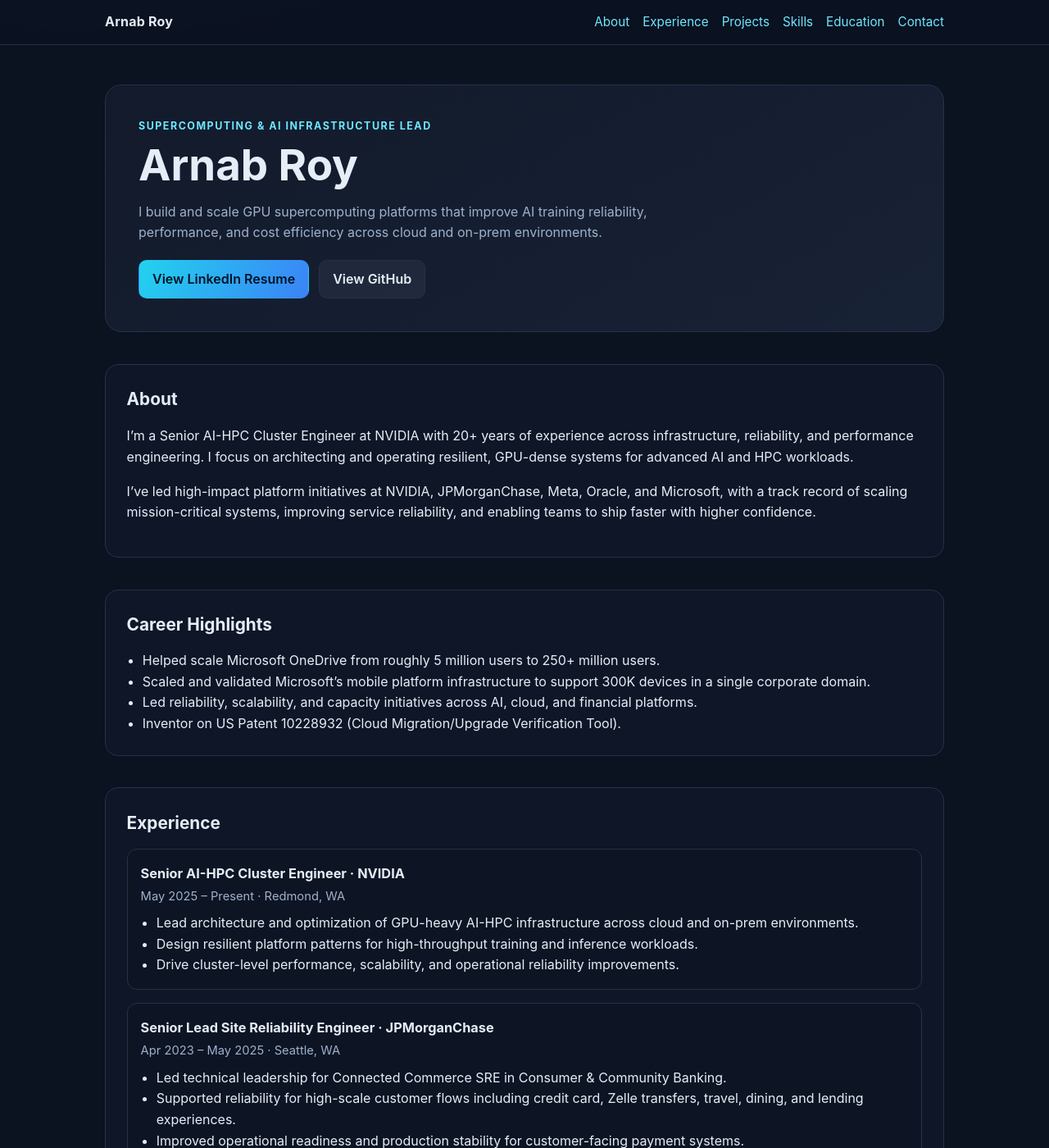
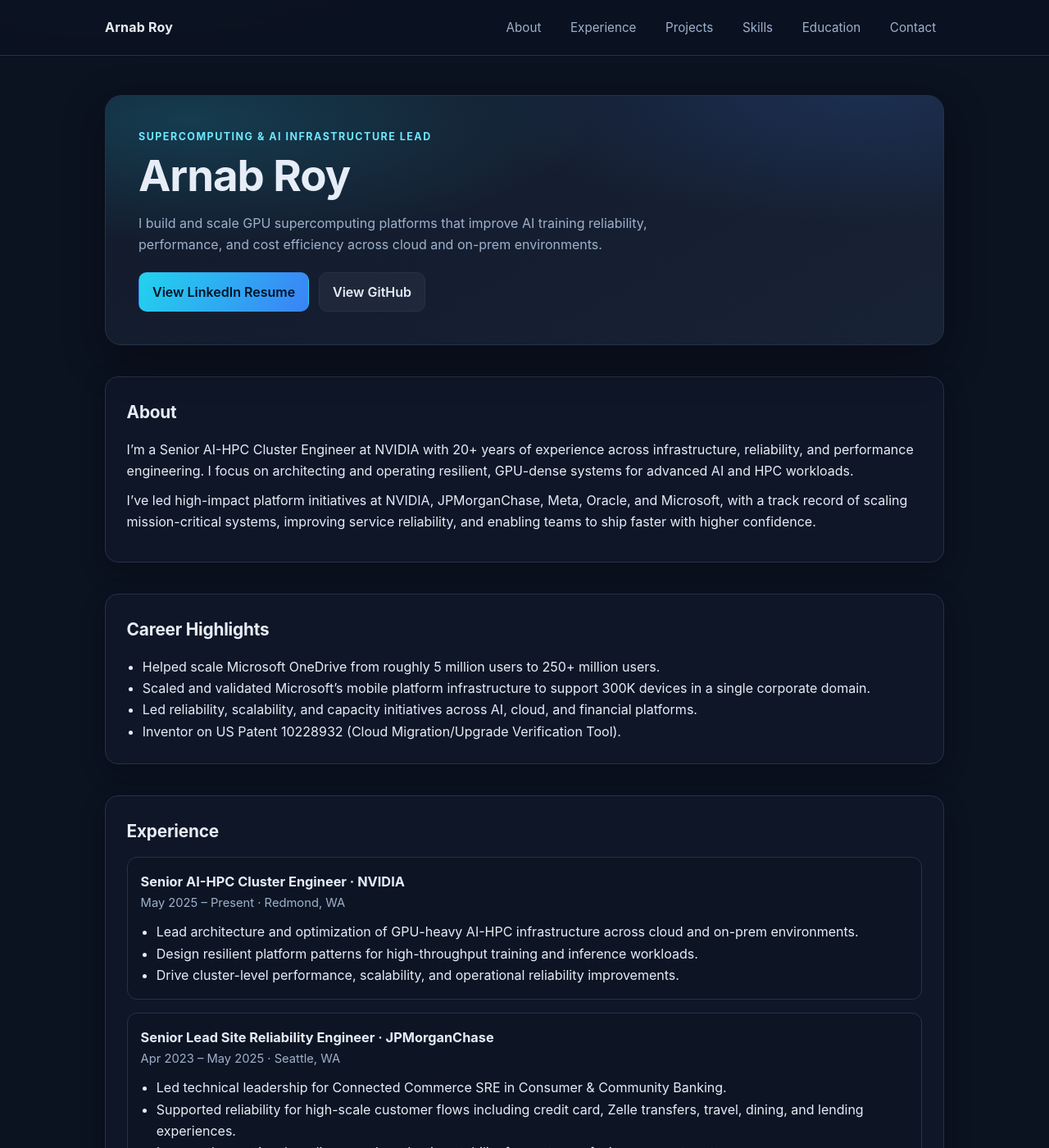
Before and after one commit to arnabroy/arnabroy.github.io, a Jekyll site: the page built from index.html, in a window 1280 px wide and 1400 px high. Shown: the whole window at 82% size. Built offline with Jekyll 4.4.1, drawn with Linux system fonts in a browser that asks for light colours.

Commit message:
Improve site theme styling

```diff
--- a/assets/css/style.css
+++ b/assets/css/style.css
@@ -7,6 +7,9 @@
   --brand: #6ee7ff;
   --brand-strong: #22d3ee;
   --border: #25324a;
+  --shadow: 0 16px 50px rgba(0, 0, 0, 0.35);
+  --shadow-soft: 0 10px 30px rgba(0, 0, 0, 0.25);
+  --ring: 0 0 0 3px rgba(34, 211, 238, 0.25);
 }
 
 *,
@@ -21,8 +24,11 @@
   padding: 0;
   background: radial-gradient(1200px 700px at 10% -10%, #1d2f52 0%, var(--bg) 60%);
   color: var(--text);
-  font-family: -apple-system, BlinkMacSystemFont, "Segoe UI", Roboto, Helvetica, Arial, sans-serif;
-  line-height: 1.6;
+  font-family: ui-sans-serif, -apple-system, BlinkMacSystemFont, "Segoe UI", Roboto, Helvetica, Arial,
+    "Apple Color Emoji", "Segoe UI Emoji";
+  line-height: 1.65;
+  text-rendering: optimizeLegibility;
+  -webkit-font-smoothing: antialiased;
 }
 
 a {
@@ -32,6 +38,21 @@
 
 a:hover {
   color: var(--brand-strong);
+}
+
+.brand,
+.nav a,
+.button {
+  outline: none;
+}
+
+:focus-visible {
+  box-shadow: var(--ring);
+  border-radius: 10px;
+}
+
+.topbar a:focus-visible {
+  border-radius: 999px;
 }
 
 .container {
@@ -67,12 +88,46 @@
   font-size: 0.95rem;
 }
 
+.nav a {
+  color: var(--muted);
+  padding: 0.35rem 0.55rem;
+  border-radius: 999px;
+  border: 1px solid transparent;
+  transition: background 0.2s ease, border-color 0.2s ease, color 0.2s ease, transform 0.2s ease;
+}
+
+.nav a:hover {
+  color: var(--text);
+  background: rgba(148, 163, 184, 0.09);
+  border-color: rgba(148, 163, 184, 0.16);
+}
+
+.nav a:active {
+  transform: translateY(0.5px);
+}
+
 .hero {
   margin-top: 3rem;
   background: linear-gradient(150deg, var(--panel) 0%, var(--panel-soft) 100%);
   border: 1px solid var(--border);
   border-radius: 20px;
   padding: 2.5rem;
+  box-shadow: var(--shadow);
+  position: relative;
+  overflow: hidden;
+}
+
+.hero::before {
+  content: "";
+  position: absolute;
+  inset: -2px;
+  background: radial-gradient(900px 280px at 10% 10%, rgba(34, 211, 238, 0.18), transparent 55%),
+    radial-gradient(800px 260px at 90% 0%, rgba(59, 130, 246, 0.16), transparent 60%);
+  pointer-events: none;
+}
+
+.hero > * {
+  position: relative;
 }
 
 .eyebrow {
@@ -88,6 +143,7 @@
   margin: 0.45rem 0 0;
   font-size: clamp(2rem, 5vw, 3.3rem);
   line-height: 1.1;
+  letter-spacing: -0.02em;
 }
 
 .hero-text {
@@ -110,6 +166,8 @@
   font-weight: 600;
   border: 1px solid transparent;
   transition: 0.2s ease;
+  transform: translateY(0);
+  will-change: transform;
 }
 
 .button.primary {
@@ -141,17 +199,27 @@
   border: 1px solid var(--border);
   border-radius: 16px;
   padding: 1.6rem 1.6rem;
+  box-shadow: var(--shadow-soft);
 }
 
 .section h2 {
   margin: 0 0 0.9rem;
   font-size: 1.3rem;
+  letter-spacing: -0.01em;
 }
 
 .highlights ul,
 .section ul {
   margin: 0;
   padding-left: 1.2rem;
+}
+
+.section p {
+  margin: 0.6rem 0;
+}
+
+.section p:first-of-type {
+  margin-top: 0;
 }
 
 .timeline {
@@ -164,6 +232,13 @@
   border: 1px solid var(--border);
   border-radius: 12px;
   background: rgba(12, 18, 32, 0.5);
+  transition: transform 0.2s ease, border-color 0.2s ease, background 0.2s ease;
+}
+
+.timeline-item:hover {
+  transform: translateY(-1px);
+  border-color: rgba(110, 231, 255, 0.25);
+  background: rgba(12, 18, 32, 0.62);
 }
 
 .timeline-item h3 {
@@ -213,8 +288,29 @@
 }
 
 @media (max-width: 760px) {
+  .topbar-inner {
+    gap: 0.75rem;
+    align-items: flex-start;
+    flex-direction: column;
+    padding: 0.75rem 0 0.9rem;
+  }
+
   .nav {
+    display: flex;
+    width: 100%;
+    gap: 0.4rem;
+    overflow-x: auto;
+    padding: 0.1rem 0.1rem 0.3rem;
+    -webkit-overflow-scrolling: touch;
+    scrollbar-width: none;
+  }
+
+  .nav::-webkit-scrollbar {
     display: none;
+  }
+
+  .nav a {
+    white-space: nowrap;
   }
 
   .hero {
@@ -230,3 +326,21 @@
     align-items: flex-start;
   }
 }
+
+@media (prefers-reduced-motion: reduce) {
+  *,
+  *::before,
+  *::after {
+    scroll-behavior: auto !important;
+    transition: none !important;
+    animation: none !important;
+  }
+}
+
+html {
+  scroll-behavior: smooth;
+}
+
+section {
+  scroll-margin-top: 88px;
+}
```
